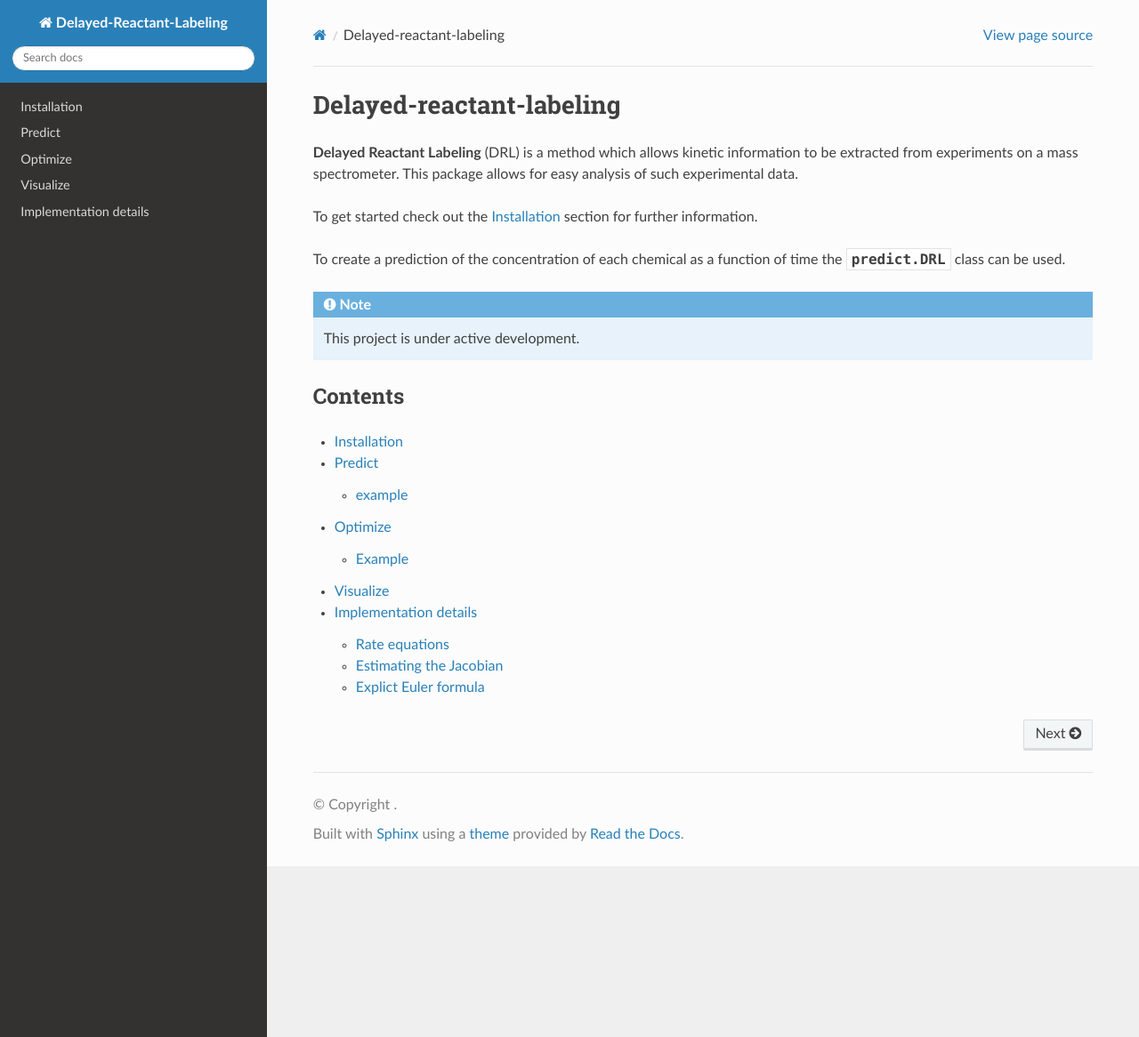
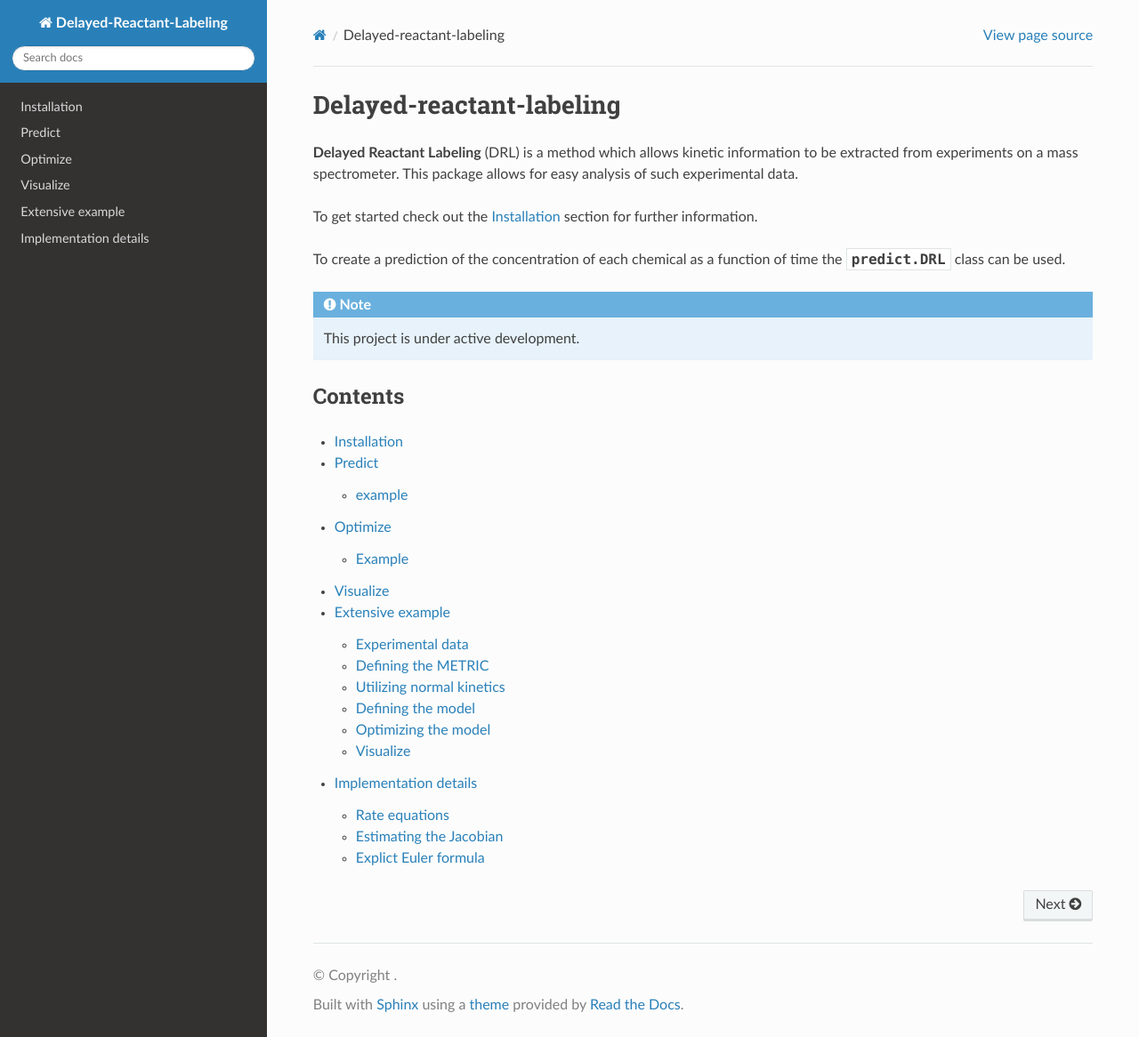
Before and after one commit to MartijnDingemans/delayed_reactant_labeling, a Sphinx documentation site: the page built from docs/source/index.rst, in a window 1280 px wide and 1166 px high. Shown: the whole window at 89% size. Built offline with Sphinx 7.4.7 and the Read the Docs theme 2.0.0, drawn with Linux system fonts in a browser that asks for light colours; some of the changed lines change nothing that is shown.

Commit message:
detailed example based on Roelant

```diff
--- /dev/null
+++ b/docs/source/extensive_example.rst
@@ -0,0 +1,438 @@
+Extensive example
+=================
+
+Roelant et al. (`link <https://onlinelibrary.wiley.com/doi/full/10.1002/anie.202205720>`_, `DOI: doi/10.1002/anie.202205720`)
+used DRL to analyze a reaction with the following mechanism:
+
+.. image:: images/extensive_example_roelant_mechanism.png
+    :width: 400
+    :align: center
+
+There are 3 isomers per intermediate in this reaction:
+
+.. image:: images/extensive_example_roelant_isomers.jpeg
+    :width: 800
+    :align: center
+
+Below I will describe how we can analyze their data using the delayed_reactant_labeling module. However, to make the
+analysis easier we have changed the naming convention. The major pathway 3C -> 4B -> 5B -> R6 and minor pathway
+3B -> 4C -> 5C -> S6 is quite confusing as the label of the isomer changes for the same pathway. Therefore all chemicals
+in the major pathway have been labeled with "D", and in the minor pathway with "E". All chemical in the side pathway
+"A" have been labeled "F". The data adjusted for this naming convention, and with time array extending for the
+data pre-addition of the labeled compound can be found on `github <https://github.com/MartijnDingemans/delayed_reactant_labeling/tree/5a06b113895e3c8b324220486a59d7510bd77bf1/examples>`_.
+
+Experimental data
+-----------------
+
+First we import the required modules, and show the original data around the time that the labeled compound has been added
+
+.. code-block:: python
+
+    from copy import deepcopy
+    import numpy as np
+    import pandas as pd
+    import matplotlib.pyplot as plt
+    import warnings
+
+    from scipy.optimize import minimize, Bounds
+    from delayed_reactant_labeling.optimize import RateConstantOptimizerTemplate
+    from delayed_reactant_labeling.predict import DRL
+
+    experimental_complete = pd.read_excel('experimental_data_Roelant.xlsx', engine='openpyxl')
+    LABEL = "'"  # single ' will was used for labeled reactants. To keep the code general, we will use LABEL instead.
+
+    fig, ax = plt.subplots()
+    n = 0
+    for col in experimental_complete.columns:
+        if col == 'time (min)' or col[-len(LABEL):] == LABEL:
+            continue
+        ax.plot(experimental_complete['time (min)'], experimental_complete[col], linestyle='-', marker='.', label=col, color=f'C{n}')
+        ax.plot(experimental_complete['time (min)'], experimental_complete[f'{col}{LABEL}'], linestyle='--', marker='.', label=f'{col}{LABEL}', color=f'C{n}')
+        n += 1
+
+    ax.legend(ncol=2)
+    ax.set_ylabel('normalized intensity w.r.t. TIC')
+    ax.set_xlabel('time (min)')
+    ax.set_xlim(10, 10.5)
+    ax.set_yscale('log')
+    fig.show()
+
+.. image:: images/extensive_example_overview.png
+    :width: 600
+    :align: center
+
+We can clearly see that around 10.15 minutes the intensity of 3D increases rapidly. Therefore, this seems like a good
+t0. Furthermore we see that many of the labeled compounds (dashed lines) have intensities before the chemicals should
+be present. We can correct our data according to these two factors as follows:
+
+.. code-block:: python
+
+    ax = experimental_complete.plot('time (min)', f'3D{LABEL}')
+
+    TIME_LABELED_ADDITION = 10.15
+    index_labeled_addition = np.argmax(experimental_complete['time (min)'] > TIME_LABELED_ADDITION)  # select first true value
+    for col in experimental_complete.columns:
+        if col == 'time (min)' or col[-len(LABEL):] != LABEL:
+            continue
+        experimental_complete.loc[:, col] = experimental_complete.loc[:, col] \
+            - experimental_complete.loc[index_labeled_addition-10:index_labeled_addition, col].median()
+
+    experimental_complete.plot('time (min)', f'3D{LABEL}', ax=ax, label=f'3D{LABEL} corrected')  # if only one line is shown, make sure to run the cell above beforehand!
+    ax.set_xlim(10, 10.5)
+    ax.set_ylim(-0.05, 0.2)
+    ax.figure.show()
+
+    time_pre = experimental_complete.loc[:index_labeled_addition, 'time (min)'].to_numpy()  # pre addition
+    experimental = experimental_complete.loc[index_labeled_addition:, :]
+    time = experimental['time (min)'].to_numpy()
+
+.. image:: images/extensive_example_corrected.png
+    :width: 600
+    :align: center
+
+Defining the METRIC
+-------------------
+
+For the typical DRL experiment, the focus is on the initial part of the curve, as this is where the largest changes occur.
+When we optimize the model, we can weigh these initial parts more heavily than others.
+Below a function, or combination of functions, can be given which will construct the weight of each datapoint.
+Furthermore, the type of error (MAE, MAPE, RMSE) can be defined here.
+
+.. code-block:: python
+
+    WEIGHT_TIME = 1 - 0.9 * np.linspace(0, 1, time.shape[0])  # decrease weight with time, first point 10 times as import as last point
+    WEIGHT_TIME = WEIGHT_TIME / sum(WEIGHT_TIME)  # normalize
+
+    def METRIC(y_true: np.ndarray, y_pred: np.ndarray) -> float:
+        return np.average(np.abs(y_pred - y_true), weights=WEIGHT_TIME, axis=0)
+
+    fig, ax = plt.subplots()
+    ax.set_xlabel('time (min)')
+    ax.plot(time, WEIGHT_TIME / max(WEIGHT_TIME), color='C0')
+    ax.set_ylabel('relative weight', color='C0')
+    ax.set_ylim(bottom=0)
+    ax2 = ax.twinx()
+    ax2.plot(time, WEIGHT_TIME.cumsum() * 100, color='C1')
+    ax2.set_ylabel('cumulative weight (%)', color='C1')
+    ax2.set_ylim(bottom=0)
+    fig.show()
+
+.. image:: images/extensive_example_metric_weights.png
+    :width: 600
+    :align: center
+
+Utilizing normal kinetics
+-------------------------
+
+If a chemical in the system has reached equilibrium before the end of the measurement, the steady state assumption is
+valid. In some scenarios this allows us to extract the rate constant corresponding to that reaction, using
+regular kinetics. In this reaction the rate of change for intermediate :math:`3` can be described by:
+
+.. math::
+    :label: d3dt
+
+    d[3]/dt = k_1[cat][2] + k_{-2}[4] - (k_{-1} + k_2)[3]
+
+When :math:`3` is in steady state conditions, equation :eq:`d3dt` equals 0, and we can restructure it to:
+
+.. math::
+    :label: 3eq
+
+    k_1[cat][2] + k_{-2}[4] = (k_{-1} + k_2)[3]_{eq}
+
+If the system is perturbed by e.g. the addition of a labeled compound, the rate of change is again given by :eq:`d3dt`.
+We can substitute :eq:`3eq` into :eq:`d3dt`:
+
+.. math::
+    :label: yes
+
+    d[3]/dt = (k_{-1} + k_2)[3]_{eq} - (k_{-1} + k_2)[3] = (k_{-1} + k_2)\cdot([3]_{eq} - [3])
+
+which can be solved analytically. However this substitution is only valid if :math:`4` has a constant concentration or
+:math:`k_{-2}\cdot4` is negligible. The solution to this system, when normalized such that 3 + 3-labeled = 1 at equilibrium,
+is given by:
+
+.. math::
+    :label: 3t
+
+    [3]_t = [3]_{eq} \cdot (1 - e^{-(k_{-1} + k_2) \cdot t})
+
+Roelant et al. performed kinetic experiments that showed that :math:`k_{-1}` equals 0, and therefore we can straight
+up extract :math:`k_2` from :eq:`3t`. In code this is done as follows:
+
+.. code-block:: python
+
+    STEADY_STATE_CHEMICALS = ['3D', '3E', '3F']
+    EQUILIBRIUM_LAST_N = 500
+
+    for chemical in STEADY_STATE_CHEMICALS:
+        # normalize for each steady state such that chemical + chemical' = 1 at equilibrium
+        y_true_curve = experimental[f'{chemical}{LABEL}'] / experimental.loc[-EQUILIBRIUM_LAST_N:, [chemical, f'{chemical}{LABEL}']].sum(axis=1).mean()
+        f = lambda k: y_true_curve.iloc[-EQUILIBRIUM_LAST_N:].mean() * (1 - np.exp( -k * (time - time[0])))
+        MAE_f = lambda x: METRIC(y_true=y_true_curve, y_pred=f(x))
+
+        result = minimize(MAE_f, x0=np.array([1]))
+        if not result.success: print(chemical, result.message)
+
+        # show best fit
+        fig, axs = plt.subplots(2, 1, layout='tight')
+        fig.suptitle(chemical)
+        ax = axs[0]
+        ax.plot(time, f(result.x[0]), label=f'MAE: {result.fun:.4f}', color='tab:orange')
+        ax.scatter(time[:-EQUILIBRIUM_LAST_N], y_true_curve[:-EQUILIBRIUM_LAST_N],s=1, marker='.', color='tab:blue', label='DRL')
+        ax.scatter(time[-EQUILIBRIUM_LAST_N:], y_true_curve[-EQUILIBRIUM_LAST_N:],s=1, marker='.', color='tab:green', label='DRL-eq')
+        ax.set_xlabel('time (min)')
+        ax.set_ylabel('intensity (a.u.)')
+        ax.legend()
+
+        # analyze sensitivity to deviations
+        rates = np.linspace(0, 5*result.x[0], num=500)
+        errors = np.array([MAE_f(x) for x in rates])
+        ind = errors < 2.5*result.fun
+        ax = axs[1]
+        ax.plot(rates[ind], errors[ind])
+        ax.scatter(result.x[0], result.fun, label=f'best fit, k: {result.x[0]:.6f}', marker='*', color='tab:orange')
+        bounds_10pc = np.where(errors<1.1*result.fun)[0][[0, -1]]
+        ax.scatter(rates[bounds_10pc], errors[bounds_10pc], marker='|', color='tab:orange', s=100,
+                   label=f'110% error:\n[{rates[bounds_10pc[0]]:.4f} - {rates[bounds_10pc[1]]:.4f}]')
+        ax.set_xlabel('value of rate constant')
+        ax.set_ylabel('MAE')
+        ax.legend()
+
+.. image:: images/extensive_example_kinetics.png
+    :width: 600
+    :align: center
+
+Similar graphs were made for E and F, although the noise in F specifically allowed for a large range of values in which
+the rate constant yielded an acceptable error. The found range where the error was 110% for 3E was [0.675 - 0.934],
+and for 3F [0.242 - 1.228].
+
+Defining the model
+------------------
+
+The chemical system can be described by the following reaction steps. The chemicals that have a labeled counterpart
+are marked with {label} such that we do not have to write it out twice. We than loop over each reaction and create
+its backwards reaction.
+
+.. code-block:: python
+
+    REACTIONS_ONEWAY = []
+    for label in ["", LABEL]:
+        REACTIONS_ONEWAY.extend([
+            ("k1_D", ["cat", f"2{label}", ], [f"3D{label}", ]),
+            ("k1_E", ["cat", f"2{label}", ], [f"3E{label}", ]),
+            ("k1_F", ["cat", f"2{label}", ], [f"3F{label}", ]),
+
+            ("k2_D", [f"3D{label}", ], [f"4D{label}", ]),
+            ("k2_E", [f"3E{label}", ], [f"4E{label}", ]),
+            ("k2_F", [f"3F{label}", ], [f"4F{label}", ]),
+
+            ("k3_D", [f"4D{label}", ], [f"5D{label}", ]),
+            ("k3_E", [f"4E{label}", ], [f"5E{label}", ]),
+            ("k3_F", [f"4F{label}", ], [f"5F{label}", ]),
+
+            ("k4_D", [f"5D{label}", ], [f"6D{label}", "cat", ]),
+            ("k4_E", [f"5E{label}", ], [f"6E{label}", "cat", ]),
+            ("k4_F", [f"5F{label}", ], [f"6F{label}", "cat", ]),
+        ])
+
+    reactions = deepcopy(REACTIONS_ONEWAY)
+    for k, reactants, products in REACTIONS_ONEWAY:
+        reactions.append(("k-" + k[1:], products, reactants))
+    rate_constant_names = sorted(set([k for k, _, _ in reactions]))
+
+    # these groups will make the analysis easier
+    ISOMERS = ["D", "E", "F"]
+    INTERMEDIATES = ["3", "4/5"]
+
+The next step is to the create our RateConstantOptimizer class. We will apply three different kinds of error metrics.
+1. label ratio: The ratio of e.g. 3D / (3D+3D'), the typical DRL curve.
+2. isomer ratio: The ratio of e.g. 3D / (3D + 3E + 3F).
+3. TIC shape: how well the curve represent the shape of the TIC curve.
+We will apply weights to each type of error to make sure that the system prioritizes getting the label ratio right, but
+would see it as a benefit if the isomer ratio also fits well. In the optimized model the three different kinds of error
+are relatively similar to each other in the contribution to the total error. The weight of all isomers F has been
+drastically decreased because of the large amount of noise in this data.
+
+.. code-block:: python
+
+    WEIGHTS = {
+        "label_": 1,
+        "isomer_": 0.5,
+        "TIC": 0.2,
+        "iso_F": 0.25,
+    }
+    # By putting it outside the function, we can store in the metadata of each optimization process.
+    CONCENTRATIONS_INITIAL = {"cat": 0.005 * 40 / 1200,  # concentration in M
+                              "2": 0.005 * 800 / 1200}
+    CONCENTRATION_LABELED_REACTANT = {"2'": 0.005 * 800 / 2000}
+    DILUTION_FACTOR = 1200 / 2000
+
+    class RateConstantOptimizer(RateConstantOptimizerTemplate):
+        @staticmethod
+        def create_prediction(x: np.ndarray, x_description: list[str]) -> pd.DataFrame:
+            # separate out the ionization factor from the other parameters which are being optimized.
+            rate_constants = pd.Series(x[:len(rate_constant_names)], index=x_description[:len(rate_constant_names)])
+            ionization_factor = x[-1]
+
+            drl = DRL(reactions=reactions,
+                      rate_constants=rate_constants,
+                      verbose=False)
+
+            prediction_labeled = drl.predict_concentration(
+                t_eval_pre=time_pre,
+                t_eval_post=time,
+                initial_concentrations=CONCENTRATIONS_INITIAL,
+                labeled_concentration=CONCENTRATION_LABELED_REACTANT,
+                dilution_factor=DILUTION_FACTOR,
+                rtol=1e-8,
+                atol=1e-8)
+
+            # SYSTEM-SPECIFIC ENAMINE IONIZATION CORRECTION -> only a prediction of 4 and 5 together can be made!
+            # this because the unstable enamine will ionize to the iminium ion upon injection in the mass spectrometer.
+            for isomer in ISOMERS:
+                for label in ["", "'"]:
+                    prediction_labeled.loc[:, f"4/5{isomer}{label}"] = prediction_labeled.loc[:, f"5{isomer}{label}"] \
+                        + ionization_factor * prediction_labeled.loc[:, f"4{isomer}{label}"]
+
+            return prediction_labeled
+
+        @staticmethod
+        def calculate_curves(data: pd.DataFrame) -> dict[str, np.ndarray]:
+            curves = {}
+            for intermediate in INTERMEDIATES:
+                # sum does not have to be recalculated between the isomer runs
+                sum_all_isomers = data[[f'{intermediate}{isomer}' for isomer in ISOMERS]].sum(axis=1)
+                for isomer in ISOMERS:
+                    chemical = f"{intermediate}{isomer}"  # 3D, 3E, 3F, 4/5D, 4/5E, 3/5F
+                    chemical_iso_split = f"int_{intermediate}_iso_{isomer}"  # allows for easy modification of weight. str.contains('int_1') is much more specific than just '1'
+
+                    sum_chemical = data[[chemical, f"{chemical}'"]].sum(axis=1)
+
+                    curves[f"label_{chemical_iso_split}"] = (  # 3D / (3D+3D')
+                        data[chemical] / sum_chemical).to_numpy()
+                    curves[f"isomer_{chemical_iso_split}"] = (  # 3D / (3D+3E+3F)
+                        data[chemical] / sum_all_isomers).to_numpy()
+                    curves[f"TIC_{chemical_iso_split}"] = (  # normalized TIC curve
+                            data[chemical] / sum_chemical.iloc[-100:].mean()).to_numpy()
+                    curves[f"TIC_{chemical_iso_split}'"] = (  # normalized TIC curve
+                            data[f"{chemical}'"] / sum_chemical.iloc[-100:].mean()).to_numpy()
+            return curves
+
+        def weigh_errors(self, errors: pd.Series) -> pd.Series:
+            weighed_errors = super().weigh_errors(errors)
+
+            # perform the usual behavior of this function, but also perform an additional check with regards to the output!
+            TIC_sum = weighed_errors[weighed_errors.index.str.contains("TIC_")].sum()
+            label_sum = weighed_errors[weighed_errors.index.str.contains("label_")].sum()
+            isomer_sum = weighed_errors[weighed_errors.index.str.contains("isomer_")].sum()
+            total = TIC_sum + label_sum + isomer_sum
+            ratios = pd.Series([TIC_sum/total, label_sum/total, isomer_sum/total], index=['TIC', 'label', 'total'])
+            if any(ratios < 0.05) or any(ratios > 0.95):
+                warnings.warn(f'One of the error metrics is either way smaller, or way larger than the others\n{ratios}')
+
+            return weighed_errors
+
+    RCO = RateConstantOptimizer(experimental=experimental, metric=METRIC, raw_weights=WEIGHTS)
+
+Optimizing the model
+--------------------
+To optimize the model we need to first define the bounds and starting position of the system.
+
+.. code-block:: python
+
+    dimension_descriptions = list(rate_constant_names) + ["ion"]
+    constraints = pd.DataFrame(np.full((len(dimension_descriptions), 3), np.nan),
+                               columns=["vertex", "lower", "upper"],
+                               index=dimension_descriptions)
+
+    index_reverse_reaction = constraints.index.str.contains("k-")
+    constraints[~index_reverse_reaction] = [1, 1e-9, 1e2]  # forwards; vertex, lower, upper
+    constraints[index_reverse_reaction] = [0.5, 0, 1e2]    # backwards
+
+    # special case
+    constraints[constraints.index.str.contains("ion")] = [0.01, 1e-6, 1]
+
+    constraints[constraints.index.str.contains("k2_D")] = [0.441673, 0.4160, 0.4780]
+    constraints[constraints.index.str.contains("k2_E")] = [0.782919, 0.6747, 0.9335]
+    constraints[constraints.index.str.contains("k2_F")] = [0.464105, 0.2418, 1.2277]
+
+    # either chemically or experimentally determined to be zero
+    constraints[constraints.index.str.contains("k-1")] = [0, 0, 0]
+    constraints[constraints.index.str.contains("k-3")] = [0, 0, 0]
+    constraints[constraints.index.str.contains("k-4")] = [0, 0, 0]
+    vertex = constraints["vertex"].to_numpy()
+    bounds = Bounds(constraints['lower'].to_numpy(), constraints['upper'].to_numpy())
+
+We can than optimize the system once like this:
+
+.. code-block:: python
+
+    path = './optimization/'
+    RCO.optimize(
+        x0=vertex,
+        x_description=dimension_descriptions,
+        x_bounds=bounds,
+        path=path,
+        maxiter=50000,  # this might take a while!
+    )
+
+Or multiple times:
+
+.. code-block:: python
+
+    RCO.optimize_multiple(
+        path='./optimization_multiple/',
+        n_runs=42,
+        x_description=dimension_descriptions,
+        x_bounds=bounds,
+        maxiter=200,
+        n_jobs=-2,  # uses all but 1 cpu cores available
+    )
+
+Visualize
+---------
+We can visualize the curves that are used for the caluclation of the error as follows:
+
+.. code-block:: python
+
+    fig_label, axs_label = plt.subplots(3, 1, tight_layout=True, figsize=(8, 8), squeeze=False)
+    fig_isomer, axs_isomer = plt.subplots(2, 1, tight_layout=True, squeeze=False)
+    fig_TIC, axs_TIC = plt.subplots(3, 2, tight_layout=True, figsize=(8, 8), squeeze=False)
+    marker_settings = {"alpha": 0.4, "marker": ".", "s": 1}
+
+    progress = RCO.load_optimization_progress(path)
+
+    best_prediction: pd.DataFrame = RCO.create_prediction(progress.best_X, progress.x_description)
+
+    true = RCO.experimental_curves
+    pred = RCO.calculate_curves(best_prediction)
+
+    errors = RCO.weigh_errors(RCO.calculate_errors(best_prediction))
+
+    for i, intermediate in enumerate(INTERMEDIATES):
+        # sum does not have to be recalculated between the isomer runs
+        sum_all_isomers = best_prediction[[intermediate+isomer for isomer in ISOMERS]].sum(axis=1)
+        for j, isomer in enumerate(ISOMERS):
+            # the "iso_" prefix is given to each chemical so that we can search the strings for e.g. "iso_A" and not get a match for label
+            chemical_iso_split = f"int_{intermediate}_iso_{isomer}"
+
+            # plot label ratio
+            axs_label[j, 0].plot(time, pred[f"label_{chemical_iso_split}"], color=f"C{i}", label=f"{chemical_iso_split} MAE: {errors[f'label_{chemical_iso_split}']:.3f}")
+            axs_label[j, 0].scatter(time, true[f"label_{chemical_iso_split}"], color=f"C{i}", **marker_settings)
+            # the curve of the labeled compound is the same, by definition, as 1 - unlabeled
+            axs_label[j, 0].plot(time, 1-pred[f"label_{chemical_iso_split}"], color="tab:gray")
+            axs_label[j, 0].scatter(time, 1-true[f"label_{chemical_iso_split}"], color="tab:gray", **marker_settings)
+
+            # isomer ratio
+            axs_isomer[i, 0].plot(time, pred[f"isomer_{chemical_iso_split}"], label=f"{chemical_iso_split} MAE: {errors[f'isomer_{chemical_iso_split}']:.3f}")
+            axs_isomer[i, 0].scatter(time, RCO.experimental_curves[f"isomer_{chemical_iso_split}"], **marker_settings)
+
+            # TIC shape
+            axs_TIC[j, i].plot(time, pred[f"TIC_{chemical_iso_split}"],
+                               color="tab:blue", label=f"{chemical_iso_split} MAE: {errors[f'TIC_{chemical_iso_split}']:.3f}")
+            axs_TIC[j, i].scatter(time, RCO.experimental_curves[f"TIC_{chemical_iso_split}"], color="tab:blue", **marker_settings)
+
+            axs_TIC[j, i].plot(time, pred[f"TIC_{chemical_iso_split}'"],
+                               color="tab:gray", label=f"""{chemical_iso_split} MAE: {errors[f"TIC_{chemical_iso_split}'"]:.3f}""")
+            axs_TIC[j, i].scatter(time, RCO.experimental_curves[f"TIC_{chemical_iso_split}'"], color="tab:gray", **marker_settings)
--- a/docs/source/index.rst
+++ b/docs/source/index.rst
@@ -26,4 +26,5 @@
    predict
    optimize
    visualize
+   extensive_example
    design_choices
```
Also changed, not shown: docs/source/images/extensive_example_corrected.png (added), docs/source/images/extensive_example_kinetics.png (added), docs/source/images/extensive_example_metric_weights.png (added), docs/source/images/extensive_example_overview.png (added), docs/source/images/extensive_example_roelant_isomers.jpeg (added), docs/source/images/extensive_example_roelant_mechanism.png (added), docs/source/images/predict_drl_prediction.png (added).
